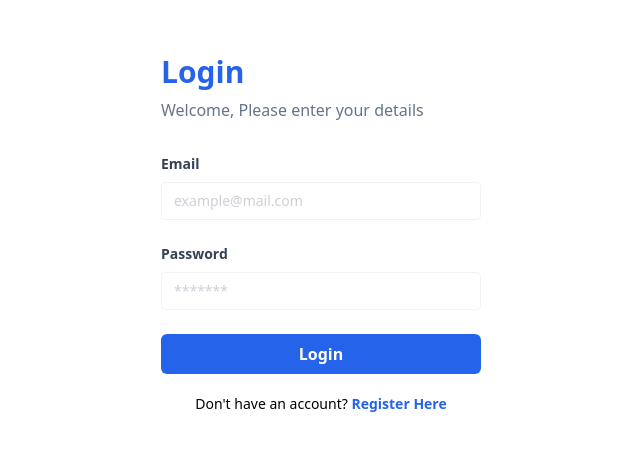
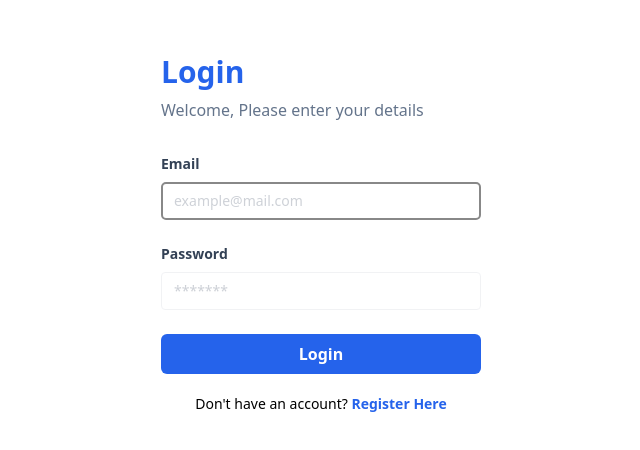
Before and after one commit to rarjen/Learn-ReactJS, a React (Vite) app: page /login in a window 1280 px wide. Shown: the part 166-616 px from the top of the page, without its empty margins (319-959 px from the left). Built offline with nearby package versions, Linux system fonts and the light colour scheme.

Commit message:
update FormLogin.jsx

```diff
--- a/src/components/Fragements/FormLogin.jsx
+++ b/src/components/Fragements/FormLogin.jsx
@@ -1,3 +1,4 @@
+import { useEffect, useRef } from "react";
 import Button from "../Elements/Button";
 import InputForm from "../Elements/Input";
 
@@ -14,6 +15,14 @@
 
     window.location.href = "/products";
   };
+
+  // Melakukan inisialisasi ref ke login form (email)
+  const emailRef = useRef(null);
+
+  useEffect(() => {
+    emailRef.current.focus();
+  }, []);
+
   return (
     <form onSubmit={handleLogin}>
       <InputForm
@@ -21,6 +30,7 @@
         type="email"
         placeholder="example@mail.com"
         name="email"
+        ref={emailRef}
       />
       <InputForm
         label="Password"
```
